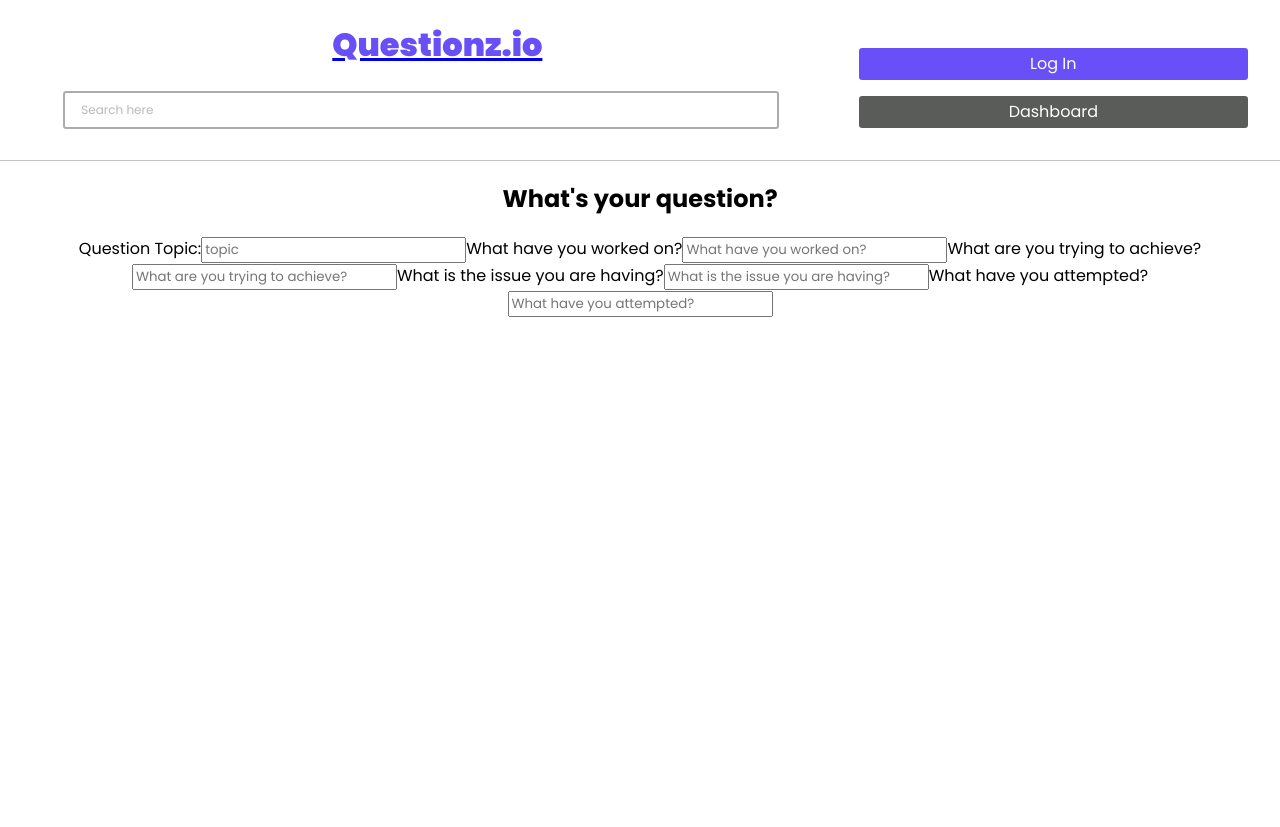
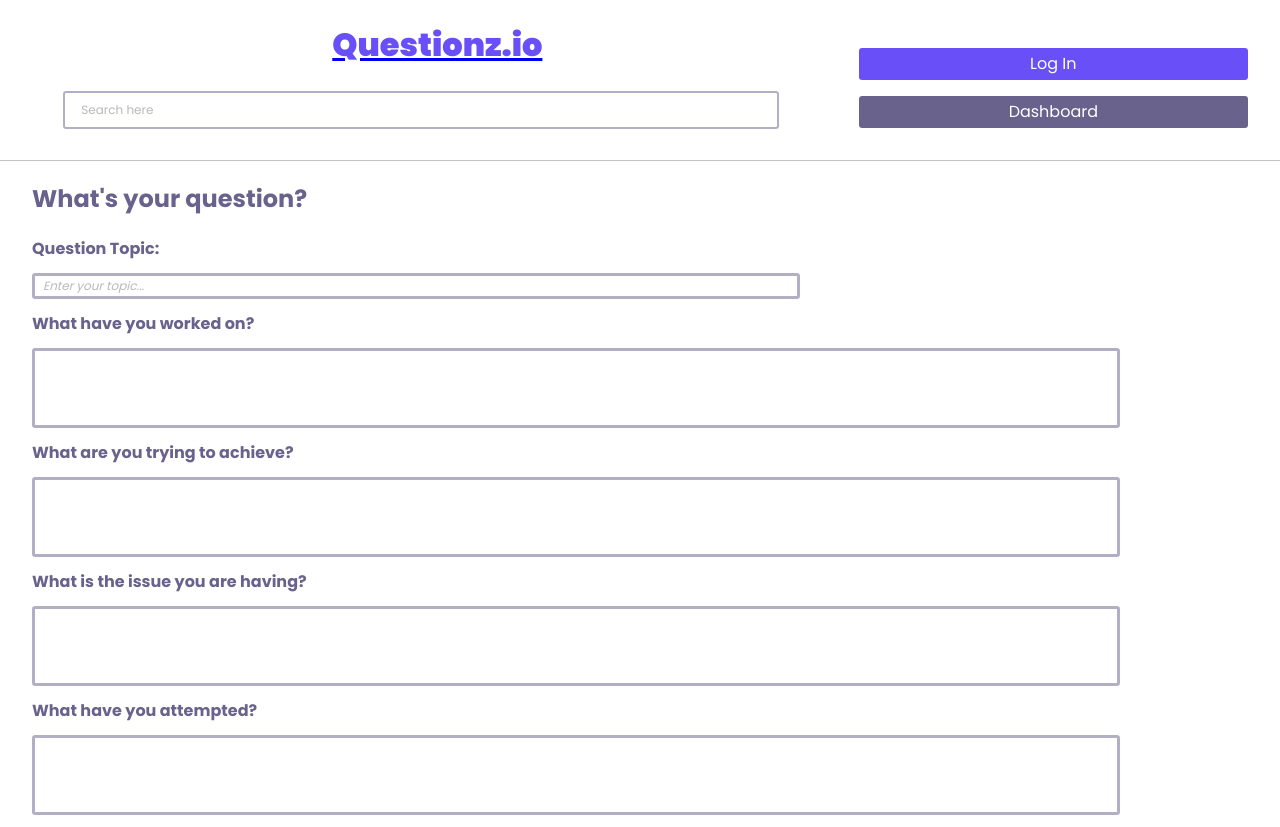
Before and after one commit to JaredS129/student-project--agile-dev-ops--aws-backend, a React (Create React App) app: page /askQuestion in a window 1280 px wide. Before the commit the page ends 800 px from the top, so only its background shows below. Built offline with nearby package versions, Linux system fonts and the light colour scheme.

Commit message:
Updated question/input layout to match wireframe

```diff
--- a/src/components/Header.css
+++ b/src/components/Header.css
@@ -22,7 +22,7 @@
   width: 85%;
   border: 0.15rem solid;
   border-radius: 0.2rem;
-  border-color: #595c59;
+  border-color: #68628c;
   opacity: 0.5;
   font-size: 0.75rem;
   padding: 0.5rem 1rem;
@@ -47,7 +47,7 @@
 .dashboard-format {
   color: white;
   border-radius: 0.2rem;
-  background-color: #595c59;
+  background-color: #68628c;;
   font-size: 1rem;
   line-height: 2rem;
   padding: 0rem 0.125rem;
--- /dev/null
+++ b/src/components/askquestion/AskQuestion.css
@@ -0,0 +1,40 @@
+.h2-format {
+  text-align: left;
+  color: #68628c;
+  padding-left: 2rem;
+}
+
+.label-format {
+  display: block;
+  text-align: left;
+  font-weight: 700;
+  color: #68628c;
+  padding-left: 2rem;
+}
+.topic-format {
+  display: block;
+  width: 60%;
+  opacity: 0.5;
+  border: solid;
+  border-radius: 0.2rem;
+  border-color: #68628c;
+  opacity: 0.5;
+  font-size: 0.75rem;
+  padding-left: 0.5rem;
+  margin: 0.75rem 2rem;
+}
+
+.input-format {
+    display: block;
+    text-align: top;
+    width: 85%;
+    height: 5rem;
+    opacity: 0.5;
+    border: solid;
+    border-radius: 0.2rem;
+    border-color: #68628c;
+    opacity: 0.5;
+    font-size: 0.75rem;
+    padding-left: 0.5rem;
+    margin: 0.75rem 2rem;
+  }
--- a/src/components/askquestion/AskQuestion.js
+++ b/src/components/askquestion/AskQuestion.js
@@ -1,48 +1,84 @@
-const AskQuestion = ({props, topic, setTopic, workOn, setWorkOn, tryAchieve, setTryAchieve, issue, setIssue, attempted, setAttempted}) => {
+import "./AskQuestion.css";
+
+const AskQuestion = ({
+  topic,
+  setTopic,
+  workOn,
+  setWorkOn,
+  tryAchieve,
+  setTryAchieve,
+  issue,
+  setIssue,
+  attempted,
+  setAttempted,
+}) => {
   return (
     <div>
-      <h2>What's your question?</h2>
+      <h2 className="h2-format">What's your question?</h2>
       <form>
-        <label htmlFor="topic">Question Topic:</label>
+        <label className="label-format" htmlFor="topic">Question Topic:</label>
+        <div>
           <input
+            className="topic-format"
             type="text"
             id="topic"
             value={topic ? topic : ""}
-          placeholder="topic"
+            placeholder="Enter your topic..."
             onChange={(e) => setTopic(e.target.value)}
           />
-        <label htmlFor="What have you worked on?">What have you worked on?</label>
+        </div>
+        <label className="label-format" htmlFor="What have you worked on?">
+          What have you worked on?
+        </label>
+        <div>
           <input
+            className="input-format"
             type="text"
             id="workOn"
             value={workOn ? workOn : ""}
-          placeholder="What have you worked on?"
+            placeholder=""
             onChange={(e) => setWorkOn(e.target.value)}
           />
-        <label htmlFor="What are you trying to achieve?">What are you trying to achieve?</label>
+        </div>
+        <label className="label-format" htmlFor="What are you trying to achieve?">
+          What are you trying to achieve?
+        </label>
+        <div>
           <input
+            className="input-format"
             type="text"
             id="tryAchieve"
             value={tryAchieve ? tryAchieve : ""}
-          placeholder="What are you trying to achieve?"
+            placeholder=""
             onChange={(e) => setTryAchieve(e.target.value)}
           />
-        <label htmlFor="What is the issue you are having?">What is the issue you are having?</label>
+        </div>
+        <label className="label-format" htmlFor="What is the issue you are having?">
+          What is the issue you are having?
+        </label>
+        <div>
           <input
+            className="input-format"
             type="text"
             id="issue"
             value={issue ? issue : ""}
-          placeholder="What is the issue you are having?"
+            placeholder=""
             onChange={(e) => setIssue(e.target.value)}
           />
-        <label htmlFor="What have you attempted?">What have you attempted?</label>
+        </div>
+        <label className="label-format" htmlFor="What have you attempted?">
+          What have you attempted?
+        </label>
+        <div>
           <input
+            className="input-format"
             type="text"
             id="attempted"
             value={attempted ? attempted : ""}
-          placeholder="What have you attempted?"
+            placeholder=""
             onChange={(e) => setAttempted(e.target.value)}
           />
+        </div>
       </form>
     </div>
   );
--- a/src/components/questionlist/FilterForm.css
+++ b/src/components/questionlist/FilterForm.css
@@ -7,7 +7,8 @@
 .filter-format {
   display: inline-block;
   width: fit-content;
-  border-color: #595c5977 !important;
+  border-color: #68628c !important;
+  opacity: 0.5;
   border: 0.15rem solid;
   border-radius: 0.2rem;
   font-size: 0.75rem;
--- a/src/components/questionlist/QuestionList.css
+++ b/src/components/questionlist/QuestionList.css
@@ -8,6 +8,21 @@
     list-style: none;
   }
 
+.link-format {
+    display: grid;
+    width: fit-content;
+    font-weight: 900;
+    color: black;
+    border-color: #68628c !important;
+    opacity: 0.5;
+    border: 0.15rem solid;
+    border-radius: 0.2rem;
+    font-size: 0.75rem;
+    padding: 0.5rem 1rem;
+    margin-top: 2rem;
+    margin-left: 2rem;
+}
+
 ul {
     padding-left: 0;
 }
--- a/src/components/questionlist/QuestionList.js
+++ b/src/components/questionlist/QuestionList.js
@@ -30,7 +30,7 @@
   const [useTopic, setUseTopic] = useState("All");
   return (
     <div>
-      <Link to="/askQuestion">Ask Question</Link>
+      <Link className="link-format" to="/askQuestion">Ask Question</Link>
       <FilterForm
         useAnswered={useAnswered}
         setUseAnswered={setUseAnswered}
```
Lines whose indentation alone changed are shown as unchanged.
